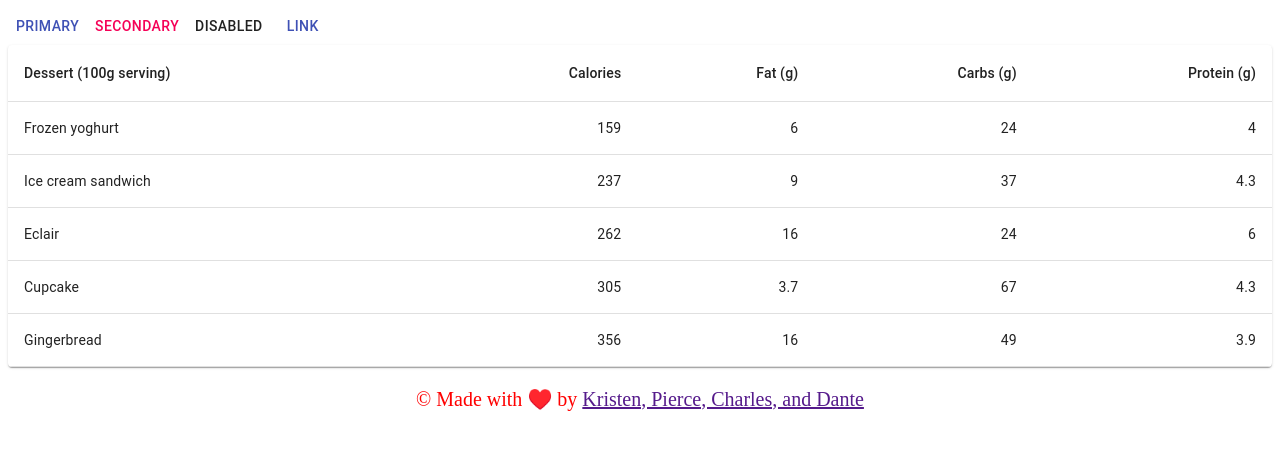
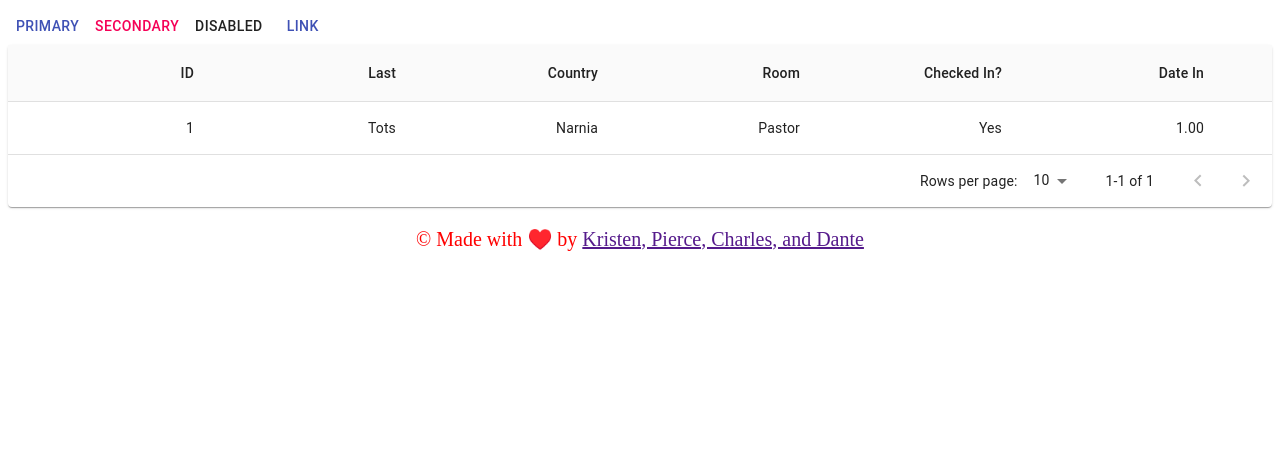
Before and after one commit to pwg26/hostel_hedonism, a React (Create React App) app in the folder client/: page / in a window 1280 px wide. Shown: the top 450 px of the page. Built offline with nearby package versions, Linux system fonts and the light colour scheme.

Commit message:
picked better representative tale for date off material ui

```diff
--- a/client/src/App.js
+++ b/client/src/App.js
@@ -2,7 +2,7 @@ import React from "react";
 import { BrowserRouter as Router, Route, Switch } from "react-router-dom";
 import Footer from "./components/Footer";
 import Navbar from "./components/NavBar";
-import BasicTable from "./components/GuestTable";
+import GuestTable from "./components/GuestTable";
 // import DashBooard from "./pages/Dashboard";
 // import Guests from "./pages/Guests";
 // import Rooms from "./pages/Rooms";
@@ -13,7 +13,7 @@ function App() {
     <Router>
       <div>
         <Navbar />
-        <BasicTable />
+        <GuestTable />
 
         {/* <Wrapper>
           <Route exact path="/" pages={DashBoard} />
--- a/client/src/components/GuestTable/index.js
+++ b/client/src/components/GuestTable/index.js
@@ -1,60 +1,202 @@
 import React from "react";
 import { makeStyles } from "@material-ui/core/styles";
+import Paper from "@material-ui/core/Paper";
 import Table from "@material-ui/core/Table";
 import TableBody from "@material-ui/core/TableBody";
 import TableCell from "@material-ui/core/TableCell";
 import TableContainer from "@material-ui/core/TableContainer";
 import TableHead from "@material-ui/core/TableHead";
+import TablePagination from "@material-ui/core/TablePagination";
 import TableRow from "@material-ui/core/TableRow";
-import Paper from "@material-ui/core/Paper";
+
+const columns = [
+  {
+    id: "id",
+    label: "ID",
+    minWidth: 170,
+    align: "right",
+    format: (value) => value.toLocaleString("en-US"),
+  },
+  {
+    id: "last_name",
+    label: "Last",
+    minWidth: 170,
+    align: "right",
+    format: (value) => value.toLocaleString("en-US"),
+  },
+  {
+    id: "country",
+    label: "Country",
+    minWidth: 170,
+    align: "right",
+    format: (value) => value.toFixed(2),
+  },
+  {
+    id: "room",
+    label: "Room",
+    minWidth: 170,
+    align: "right",
+    format: (value) => value.toFixed(2),
+  },
+  {
+    id: "checked_in",
+    label: "Checked In?",
+    minWidth: 170,
+    align: "right",
+    format: (value) => value.toFixed(2),
+  },
+  {
+    id: "date_in",
+    label: "Date In",
+    minWidth: 170,
+    align: "right",
+    format: (value) => value.toFixed(2),
+  },
+  {
+    id: "date_out",
+    label: "Date Out",
+    minWidth: 170,
+    align: "right",
+    format: (value) => value.toFixed(2),
+  },
+  {
+    id: "duration",
+    label: "Duration",
+    minWidth: 170,
+    align: "right",
+    format: (value) => value.toFixed(2),
+  },
+  {
+    id: "tab",
+    label: "Tab",
+    minWidth: 170,
+    align: "right",
+    format: (value) => value.toFixed(2),
+  },
+  {
+    id: "paid",
+    label: "Paid?",
+    minWidth: 170,
+    align: "right",
+    format: (value) => value.toFixed(2),
+  },
+];
+
+function createData(
+  id,
+  last_name,
+  first_name,
+  country,
+  room,
+  checked_in,
+  date_in,
+  date_out,
+
+  tab,
+  paid
+) {
+  const duration = date_out - date_in;
+  return {
+    id,
+    last_name,
+    first_name,
+    country,
+    room,
+    checked_in,
+    date_in,
+    date_out,
+    duration,
+    tab,
+    paid,
+  };
+}
+
+const rows = [
+  createData(
+    "1",
+    "Tots",
+    "Mgotes",
+    "Narnia",
+    "Pastor",
+    "Yes",
+    1,
+    2,
+    2000,
+    "Yes"
+  ),
+];
 
 const useStyles = makeStyles({
-  table: {
-    minWidth: 650,
+  root: {
+    width: "100%",
+  },
+  container: {
+    maxHeight: 440,
   },
 });
 
-function createData(name, calories, fat, carbs, protein) {
-  return { name, calories, fat, carbs, protein };
-}
+export default function GuestTable() {
+  const classes = useStyles();
+  const [page, setPage] = React.useState(0);
+  const [rowsPerPage, setRowsPerPage] = React.useState(10);
 
-const rows = [
-  createData("Frozen yoghurt", 159, 6.0, 24, 4.0),
-  createData("Ice cream sandwich", 237, 9.0, 37, 4.3),
-  createData("Eclair", 262, 16.0, 24, 6.0),
-  createData("Cupcake", 305, 3.7, 67, 4.3),
-  createData("Gingerbread", 356, 16.0, 49, 3.9),
-];
+  const handleChangePage = (event, newPage) => {
+    setPage(newPage);
+  };
 
-export default function BasicTable() {
-  const classes = useStyles();
+  const handleChangeRowsPerPage = (event) => {
+    setRowsPerPage(+event.target.value);
+    setPage(0);
+  };
 
   return (
-    <TableContainer component={Paper}>
-      <Table className={classes.table} aria-label="simple table">
+    <Paper className={classes.root}>
+      <TableContainer className={classes.container}>
+        <Table stickyHeader aria-label="guest table">
           <TableHead>
             <TableRow>
-            <TableCell>Dessert (100g serving)</TableCell>
-            <TableCell align="right">Calories</TableCell>
-            <TableCell align="right">Fat&nbsp;(g)</TableCell>
-            <TableCell align="right">Carbs&nbsp;(g)</TableCell>
-            <TableCell align="right">Protein&nbsp;(g)</TableCell>
+              {columns.map((column) => (
+                <TableCell
+                  key={column.id}
+                  align={column.align}
+                  style={{ minWidth: column.minWidth }}
+                >
+                  {column.label}
+                </TableCell>
+              ))}
             </TableRow>
           </TableHead>
           <TableBody>
-          {rows.map((row) => (
-            <TableRow key={row.name}>
-              <TableCell component="th" scope="row">
-                {row.name}
+            {rows
+              .slice(page * rowsPerPage, page * rowsPerPage + rowsPerPage)
+              .map((row) => {
+                return (
+                  <TableRow hover role="checkbox" tabIndex={-1} key={row.code}>
+                    {columns.map((column) => {
+                      const value = row[column.id];
+                      return (
+                        <TableCell key={column.id} align={column.align}>
+                          {column.format && typeof value === "number"
+                            ? column.format(value)
+                            : value}
                         </TableCell>
-              <TableCell align="right">{row.calories}</TableCell>
-              <TableCell align="right">{row.fat}</TableCell>
-              <TableCell align="right">{row.carbs}</TableCell>
-              <TableCell align="right">{row.protein}</TableCell>
+                      );
+                    })}
                   </TableRow>
-          ))}
+                );
+              })}
           </TableBody>
         </Table>
       </TableContainer>
+      <TablePagination
+        rowsPerPageOptions={[10, 25, 100]}
+        component="div"
+        count={rows.length}
+        rowsPerPage={rowsPerPage}
+        page={page}
+        onChangePage={handleChangePage}
+        onChangeRowsPerPage={handleChangeRowsPerPage}
+      />
+    </Paper>
   );
 }
```
Lines whose indentation alone changed are shown as unchanged.
